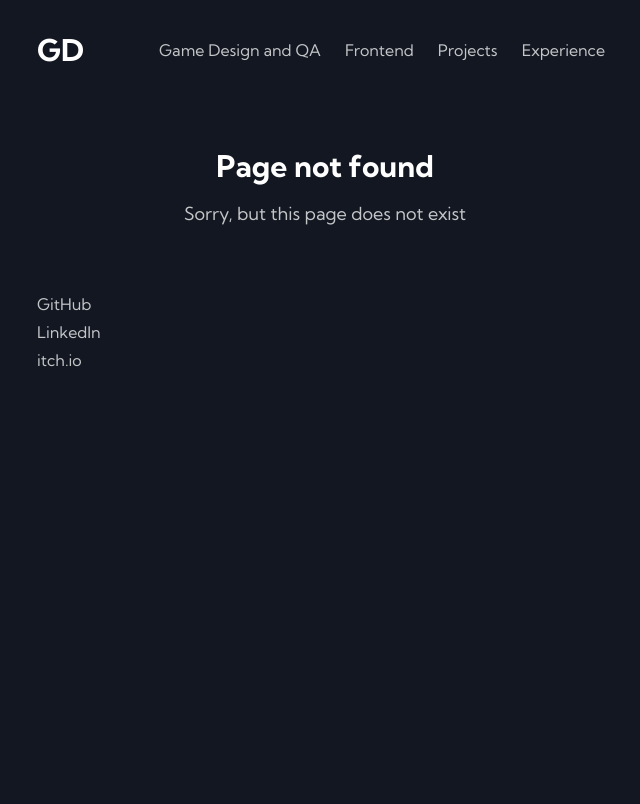
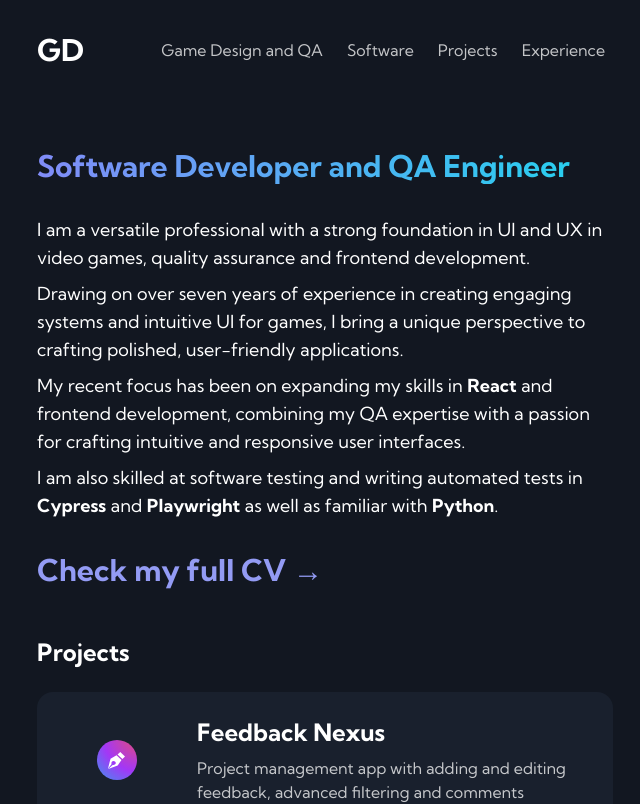
Before and after one commit to dziabak/nextjs-portfolio, a Next.js app: page /software in a window 1280 px wide. Before the commit this address had no page. Shown: the top 804 px of the page, without its empty margins (315-955 px from the left). Built offline with nearby package versions, Linux system fonts and the light colour scheme.

Commit message:
Changed navigation to 'software' from 'frontend', updated links, updated 'data.ts'

```diff
--- a/app/frontend/page.tsx
+++ b/app/software/page.tsx
@@ -6,28 +6,37 @@ import DetailsLink from "@/components/shared/DetailsLink";
 import { FRONTEND_PROJECTS_DATA } from "@/lib/data";
 
 export const metadata: Metadata = {
-	title: "Frontend | GD",
-	description: "Frontend page of portfolio page",
+	title: "Software | GD",
+	description: "Frontend and software page of portfolio page",
 };
 
 const Page = () => {
 	return (
 		<section id="hero">
 			<h1 className="mb-8 text-3xl font-bold text-transparent bg-gradient-to-r from-indigo-400 to-cyan-400 bg-clip-text">
-				Frontend Developer and QA Engineer
+				Software Developer and QA Engineer
 			</h1>
 			<div className="space-y-2 text-lg mb-8">
 				<p>
-					I am a versatile professional with a strong foundation in UI and UX in video games, quality assurance and frontend development.
+					I am a versatile professional with a strong foundation in UI and UX in
+					video games, quality assurance and frontend development.
 				</p>
 				<p>
-					Drawing on over seven years of experience in creating engaging systems and intuitive UI for games, I bring a unique perspective to crafting polished, user-friendly applications.
+					Drawing on over seven years of experience in creating engaging systems
+					and intuitive UI for games, I bring a unique perspective to crafting
+					polished, user-friendly applications.
 				</p>
 				<p>
 					My recent focus has been on expanding my skills in{" "}
 					<span className="font-bold">React</span> and frontend development,
 					combining my QA expertise with a passion for crafting intuitive and
 					responsive user interfaces.
+				</p>
+				<p>
+					I am also skilled at software testing and writing automated tests in{" "}
+					<span className="font-bold">Cypress</span> and{" "}
+					<span className="font-bold">Playwright</span> as well as familiar with{" "}
+					<span className="font-bold">Python</span>.
 				</p>
 			</div>
 			<DetailsLink link="/experience" text="Check my full CV →" />
--- a/components/nav/Navigation.tsx
+++ b/components/nav/Navigation.tsx
@@ -19,7 +19,7 @@ const Navigation = () => {
 						</span>
 					}
 				/>
-				<NavigationLink href="/frontend" text="Frontend" />
+				<NavigationLink href="/software" text="Software" />
 				<NavigationLink href="/projects" text="Projects" />
 				<NavigationLink href="/experience" text="Experience" />
 			</div>
--- a/lib/data.ts
+++ b/lib/data.ts
@@ -89,7 +89,7 @@ export const PERSONAL_PROJECTS_DATA = [
 		id: "8",
 		title: "DESTINY ZERO",
 		description:
-			"Top-down shooter fan game set in Destiny universe amassing over 22 000 views on itch.io",
+			"Top-down shooter fan game set in Destiny universe amassing over 23 000 views on itch.io",
 		icon: "dzero-logo.png",
 		alt: "DESTINY ZERO logo",
 		link: "https://gdd.itch.io/destiny-zero",
@@ -175,8 +175,8 @@ export const EXPERIENCE_DATA = [
 		company: "Keywords Studios",
 		date: "(2019 - 2023)",
 		description: [
-			"Only a month after the FQA office was opened in Katowice, I joined the team of around 40 testers and throughout 4 years I’ve helped to build our location to become one of the largest FQA video game outsource studios in Europe.",
-			"I’ve worked on numerous high-profile projects, such as THE FINALS, Outriders: Worldslayer or The Medium.",
+			"Only a month after the FQA office was opened in Katowice, I joined the team of around 40 testers and throughout 4 years I've helped to build our location to become one of the largest FQA video game outsource studios in Europe.",
+			"I've worked on numerous high-profile projects, such as THE FINALS, Outriders: Worldslayer or The Medium.",
 		],
 		isListItem: false,
 	},
@@ -185,7 +185,7 @@ export const EXPERIENCE_DATA = [
 		company: "Jujubee S.A.",
 		date: "(2017 - 2019)",
 		description: [
-			"During my time at the studio I’ve worked on three projects: Truck Simulation 19, Deep Diving Simulator and Take Off: The Flight Simulator.",
+			"During my time at the studio I've worked on three projects: Truck Simulation 19, Deep Diving Simulator and Take Off: The Flight Simulator.",
 			"As a Game Designer I was able to work on variety of features and areas of the projects - from typical game design work, all the way until post-release support - even porting studio's previous title.",
 			"As my standout role at the studio, I was working as a UI and UX designer on all of my projects. Working alongside UI artist and UI programmer, this was the epxerience which later turned into my interest in frontend development.",
 		],
@@ -212,6 +212,7 @@ export const EXPERIENCE_TECHNICAL_SKILLS_DATA = [
 			"Unity (with C#), Game Maker Studio 2 (GML), Unreal Engine (Blueprints)",
 			"Bitsy, GB Studio, Twine",
 			"Frontend web development tools and frameworks (React, TypeScript, Tailwind, Next.js, Firebase, SQL, HTML, CSS, JavaScript)",
+			"Python",
 			"Cypress, Playwright, Postman, Gherkin, JIRA, Redmine, Mantis, TestRail, Xcode, Sourcetree, GitHub",
 			"SONY, Microsoft and Nintendo submission requirements and certification processes (bug writing standards, certification documentation, debug and development tools)",
 			"Figma, Confluence, Trello, Notion, MS Office (advanced Excel knowledge)",
@@ -234,7 +235,8 @@ export const EXPERIENCE_WORK_KWS_DATA = [
 		id: "2",
 		company: "QA Project Manager / Keywords Studios",
 		date: "(July 2022 - July 2023)",
-		description: ["Reworked data-gathering workflow and cut down the smoke testing and walkthrough times during a vertical slice phase of the project",
+		description: [
+			"Reworked data-gathering workflow and cut down the smoke testing and walkthrough times during a vertical slice phase of the project",
 			"Line-managed a team of 3 leads and 5 senior testers to accommodate 4 different concurrent projects",
 			"Working closely with developers to prepare and execute testing plans, high-level client communication and project scheduling, overlooking and assisting multiple testing teams and projects, preparing quotes, spend reports, invoices and business reports",
 			"Projects credited: THE FINALS, Harold Halibut",
@@ -258,7 +260,7 @@ export const EXPERIENCE_WORK_KWS_DATA = [
 		description: [
 			"Won a pilot with a team of 3 testers, ultimately growing it to a team of 40+ and released a game to favorable reviews (Outriders: Worlslayer)",
 			"Worked with Team17 publisher QA to release Ageless and perform live QA on Golf with Your Friends while transitioning to remote testing and WFH model",
-			"Leading Functional QA projects on all major platforms, coordinating and mentoring teams, providing clients with project reports and other project-related documentation, communicating with clients and answering clients’ queries, preparing long-term plans and schedules, preparing guidelines and internal project documentation",
+			"Leading Functional QA projects on all major platforms, coordinating and mentoring teams, providing clients with project reports and other project-related documentation, communicating with clients and answering clients' queries, preparing long-term plans and schedules, preparing guidelines and internal project documentation",
 			"Administrative tasks: scheduling for the upcoming and ongoing projects, evaluating teams and individual performances, conducting job interviews",
 			"Projects credited: Outriders: Worldslayer, The Medium, Golf with Your Friends, Topgolf Mobile App",
 		],
@@ -321,7 +323,7 @@ export const EXPERIENCE_EDUCATION_DATA = [
 		company: "Uniwersytet Śląski w Katowicach",
 		date: "(October 2012 - November 2017)",
 		description: [
-			"Master’s Degree in English Studies, specialization: Interactive Entertainment Design and Game and Software Localization",
+			"Master's Degree in English Studies, specialization: Interactive Entertainment Design and Game and Software Localization",
 			"Thesis: ''The new worlds of narration: Models for narrative-driven design of contemporary exploration adventure games''",
 		],
 		isListItem: true,
@@ -332,14 +334,14 @@ export const HERO_SECTIONS_DATA = [
 	{
 		id: "20",
 		title: "🎮 GAME DESIGN AND QA",
-		description: "Projects I’ve worked on in Jujubee, Planetary and Keywords",
+		description: "Projects I've worked on in Jujubee, Planetary and Keywords",
 		link: "/gamedev",
 	},
 	{
 		id: "21",
-		title: "💻 FRONTEND DEVELOPMENT",
+		title: "💻 FRONTEND AND SOFTWARE",
 		description: "Personal projects in React, Next.js and TypeScript",
-		link: "/frontend",
+		link: "/software",
 	},
 	// {
 	// 	id: "22",
```
